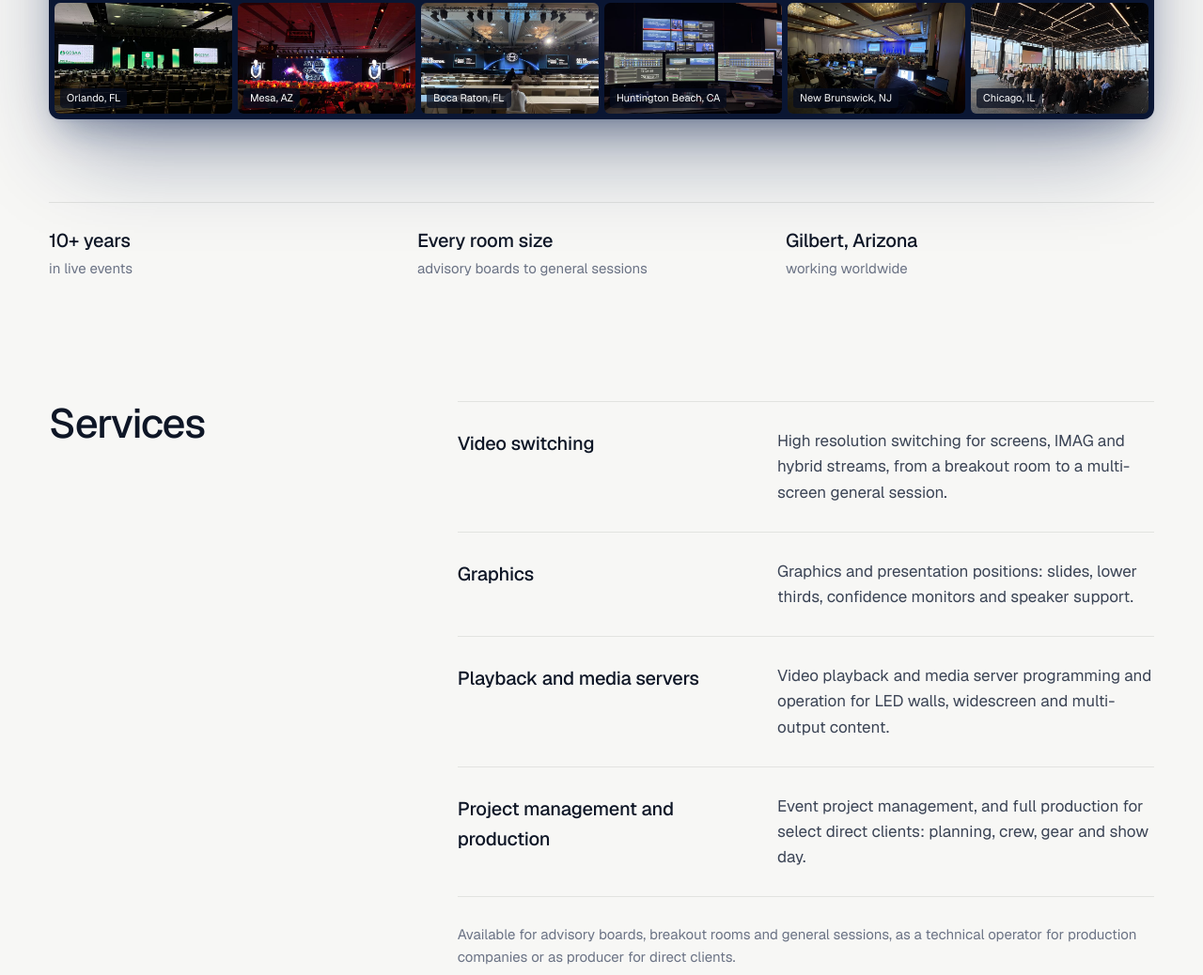
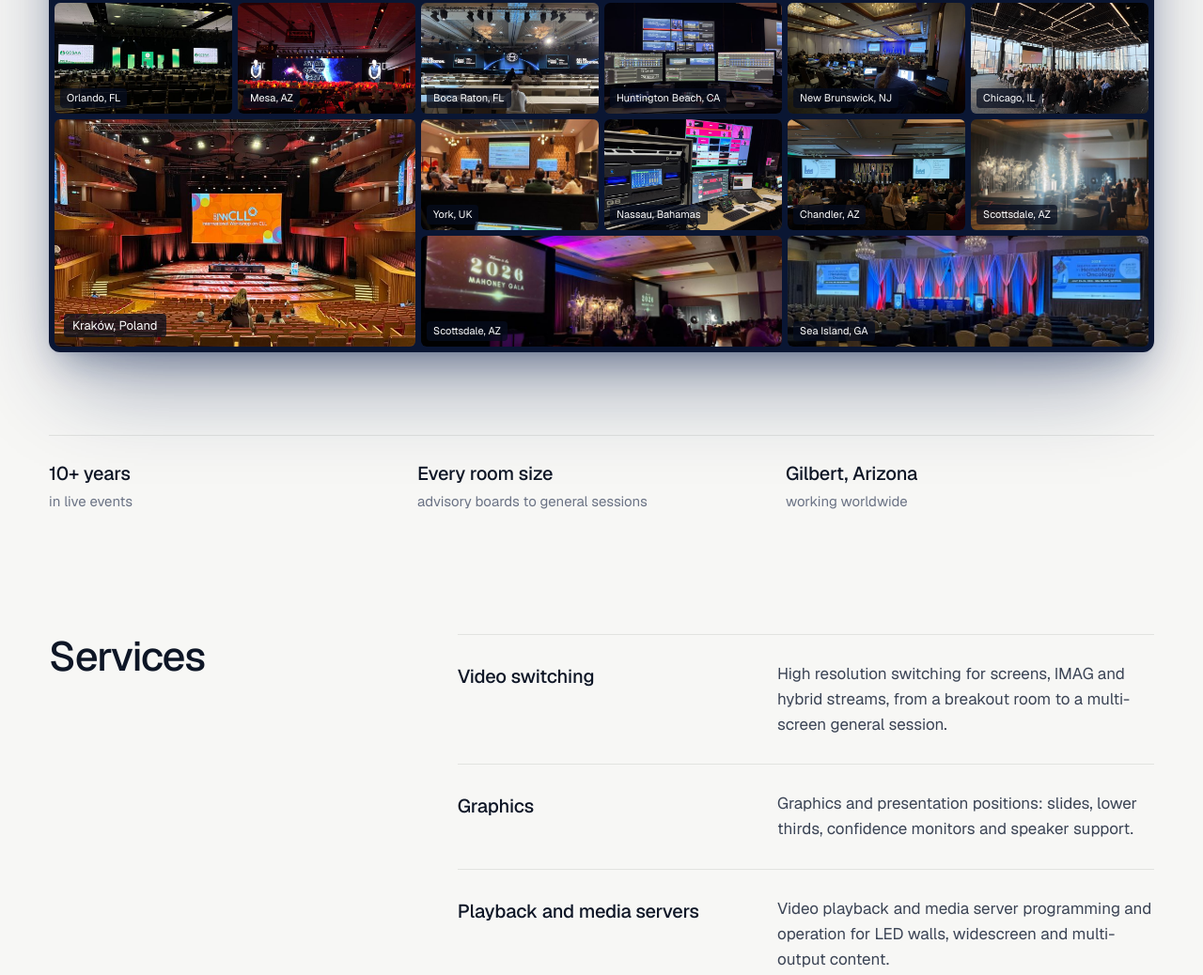
Before and after one commit to AV360Media/AV360Media.github.io, a plain HTML site: page index.html in a window 1280 px wide. Shown: the part 1176-2214 px from the top of the page at 94% size. Drawn offline with nearby package versions, Linux system fonts and the light colour scheme.

Commit message:
Add seven new event photos to gallery and video wall
Co-Authored-By: Claude Opus 5.5 <noreply@anthropic.com>
Claude-Session: https://claude.ai/code/session_01Rb8nE7g2EXaNysF5SMT3zM

```diff
--- a/index.html
+++ b/index.html
@@ -225,6 +225,13 @@ footer .wrap{display:flex;justify-content:space-between;gap:16px;flex-wrap:wrap}
         <button type="button" class="m" aria-label="View larger: Video operator desk with multiviewers and playback system, Huntington Beach, CA"><img src="assets/work/work-10-sm.jpg" data-full="assets/work/work-10.jpg" data-city="Huntington Beach, CA" alt="Video operator desk with multiviewers and playback system" width="800" height="450"><span class="ml">Huntington Beach, CA</span></button>
         <button type="button" class="m" aria-label="View larger: Tech table at the back of a full general session, New Brunswick, NJ"><img src="assets/work/work-11-sm.jpg" data-full="assets/work/work-11.jpg" data-city="New Brunswick, NJ" alt="Tech table at the back of a full general session" width="800" height="450"><span class="ml">New Brunswick, NJ</span></button>
         <button type="button" class="m" aria-label="View larger: Presentation in a glass-walled event space with city views, Chicago, IL"><img src="assets/work/work-12-sm.jpg" data-full="assets/work/work-12.jpg" data-city="Chicago, IL" alt="Presentation in a glass-walled event space with city views" width="800" height="450"><span class="ml">Chicago, IL</span></button>
+        <button type="button" class="m big" aria-label="View larger: Concert hall general session with a center screen and lighting truss, Kraków, Poland"><img src="assets/work/work-15-sm.jpg" data-full="assets/work/work-15.jpg" data-city="Kraków, Poland" alt="Concert hall general session with a center screen and lighting truss" width="800" height="450"><span class="ml">Kraków, Poland</span></button>
+        <button type="button" class="m" aria-label="View larger: Breakout room seen from the vMix switching position, York, UK"><img src="assets/work/work-16-sm.jpg" data-full="assets/work/work-16.jpg" data-city="York, UK" alt="Breakout room seen from the vMix switching position" width="800" height="450"><span class="ml">York, UK</span></button>
+        <button type="button" class="m" aria-label="View larger: Pixelhue Q8 switcher rack and multiviewer at front of house, Nassau, Bahamas"><img src="assets/work/work-17-sm.jpg" data-full="assets/work/work-17.jpg" data-city="Nassau, Bahamas" alt="Pixelhue Q8 switcher rack and multiviewer at front of house" width="800" height="450"><span class="ml">Nassau, Bahamas</span></button>
+        <button type="button" class="m" aria-label="View larger: General session with side screens and a moss letter centerpiece, Chandler, AZ"><img src="assets/work/work-18-sm.jpg" data-full="assets/work/work-18.jpg" data-city="Chandler, AZ" alt="General session with side screens and a moss letter centerpiece" width="800" height="450"><span class="ml">Chandler, AZ</span></button>
+        <button type="button" class="m wide" aria-label="View larger: Gala ballroom with projection screens and a floral stage set, Scottsdale, AZ"><img src="assets/work/work-19-sm.jpg" data-full="assets/work/work-19.jpg" data-city="Scottsdale, AZ" alt="Gala ballroom with projection screens and a floral stage set" width="800" height="450"><span class="ml">Scottsdale, AZ</span></button>
+        <button type="button" class="m" aria-label="View larger: Cold spark effects at a gala stage, Scottsdale, AZ"><img src="assets/work/work-20-sm.jpg" data-full="assets/work/work-20.jpg" data-city="Scottsdale, AZ" alt="Cold spark effects at a gala stage" width="800" height="450"><span class="ml">Scottsdale, AZ</span></button>
+        <button type="button" class="m wide" aria-label="View larger: Medical meeting general session with twin screens and draped stage, Sea Island, GA"><img src="assets/work/work-21-sm.jpg" data-full="assets/work/work-21.jpg" data-city="Sea Island, GA" alt="Medical meeting general session with twin screens and draped stage" width="800" height="450"><span class="ml">Sea Island, GA</span></button>
       </div>
     </figure>
     <ul class="facts">
@@ -273,6 +280,13 @@ footer .wrap{display:flex;justify-content:space-between;gap:16px;flex-wrap:wrap}
         <figure class="shot"><button type="button" aria-label="View larger: Video operator desk with multiviewers and playback system, Huntington Beach, CA"><img src="assets/work/work-10-sm.jpg" data-full="assets/work/work-10.jpg" data-city="Huntington Beach, CA" alt="Video operator desk with multiviewers and playback system" loading="lazy" width="800" height="533"></button><figcaption>Huntington Beach, CA</figcaption></figure>
         <figure class="shot"><button type="button" aria-label="View larger: Tech table at the back of a full general session, New Brunswick, NJ"><img src="assets/work/work-11-sm.jpg" data-full="assets/work/work-11.jpg" data-city="New Brunswick, NJ" alt="Tech table at the back of a full general session" loading="lazy" width="800" height="533"></button><figcaption>New Brunswick, NJ</figcaption></figure>
         <figure class="shot"><button type="button" aria-label="View larger: Presentation in a glass-walled event space with city views, Chicago, IL"><img src="assets/work/work-12-sm.jpg" data-full="assets/work/work-12.jpg" data-city="Chicago, IL" alt="Presentation in a glass-walled event space with city views" loading="lazy" width="800" height="533"></button><figcaption>Chicago, IL</figcaption></figure>
+        <figure class="shot pano"><button type="button" aria-label="View larger: Concert hall general session with a center screen and lighting truss, Kraków, Poland"><img src="assets/work/work-15-sm.jpg" data-full="assets/work/work-15.jpg" data-city="Kraków, Poland" alt="Concert hall general session with a center screen and lighting truss" loading="lazy" width="800" height="533"></button><figcaption>Kraków, Poland</figcaption></figure>
+        <figure class="shot"><button type="button" aria-label="View larger: Breakout room seen from the vMix switching position, York, UK"><img src="assets/work/work-16-sm.jpg" data-full="assets/work/work-16.jpg" data-city="York, UK" alt="Breakout room seen from the vMix switching position" loading="lazy" width="800" height="533"></button><figcaption>York, UK</figcaption></figure>
+        <figure class="shot"><button type="button" aria-label="View larger: Pixelhue Q8 switcher rack and multiviewer at front of house, Nassau, Bahamas"><img src="assets/work/work-17-sm.jpg" data-full="assets/work/work-17.jpg" data-city="Nassau, Bahamas" alt="Pixelhue Q8 switcher rack and multiviewer at front of house" loading="lazy" width="800" height="533"></button><figcaption>Nassau, Bahamas</figcaption></figure>
+        <figure class="shot"><button type="button" aria-label="View larger: General session with side screens and a moss letter centerpiece, Chandler, AZ"><img src="assets/work/work-18-sm.jpg" data-full="assets/work/work-18.jpg" data-city="Chandler, AZ" alt="General session with side screens and a moss letter centerpiece" loading="lazy" width="800" height="533"></button><figcaption>Chandler, AZ</figcaption></figure>
+        <figure class="shot"><button type="button" aria-label="View larger: Gala ballroom with projection screens and a floral stage set, Scottsdale, AZ"><img src="assets/work/work-19-sm.jpg" data-full="assets/work/work-19.jpg" data-city="Scottsdale, AZ" alt="Gala ballroom with projection screens and a floral stage set" loading="lazy" width="800" height="533"></button><figcaption>Scottsdale, AZ</figcaption></figure>
+        <figure class="shot"><button type="button" aria-label="View larger: Cold spark effects at a gala stage, Scottsdale, AZ"><img src="assets/work/work-20-sm.jpg" data-full="assets/work/work-20.jpg" data-city="Scottsdale, AZ" alt="Cold spark effects at a gala stage" loading="lazy" width="800" height="533"></button><figcaption>Scottsdale, AZ</figcaption></figure>
+        <figure class="shot pano"><button type="button" aria-label="View larger: Medical meeting general session with twin screens and draped stage, Sea Island, GA"><img src="assets/work/work-21-sm.jpg" data-full="assets/work/work-21.jpg" data-city="Sea Island, GA" alt="Medical meeting general session with twin screens and draped stage" loading="lazy" width="800" height="533"></button><figcaption>Sea Island, GA</figcaption></figure>
       </div>
     </div>
   </section>
```
Also changed, not shown: assets/work/work-15-sm.jpg (added), assets/work/work-15.jpg (added), assets/work/work-16-sm.jpg (added), assets/work/work-16.jpg (added), assets/work/work-17-sm.jpg (added), assets/work/work-17.jpg (added), assets/work/work-18-sm.jpg (added), assets/work/work-18.jpg (added), assets/work/work-19-sm.jpg (added), assets/work/work-19.jpg (added), assets/work/work-20-sm.jpg (added), assets/work/work-20.jpg (added), assets/work/work-21-sm.jpg (added), assets/work/work-21.jpg (added).
